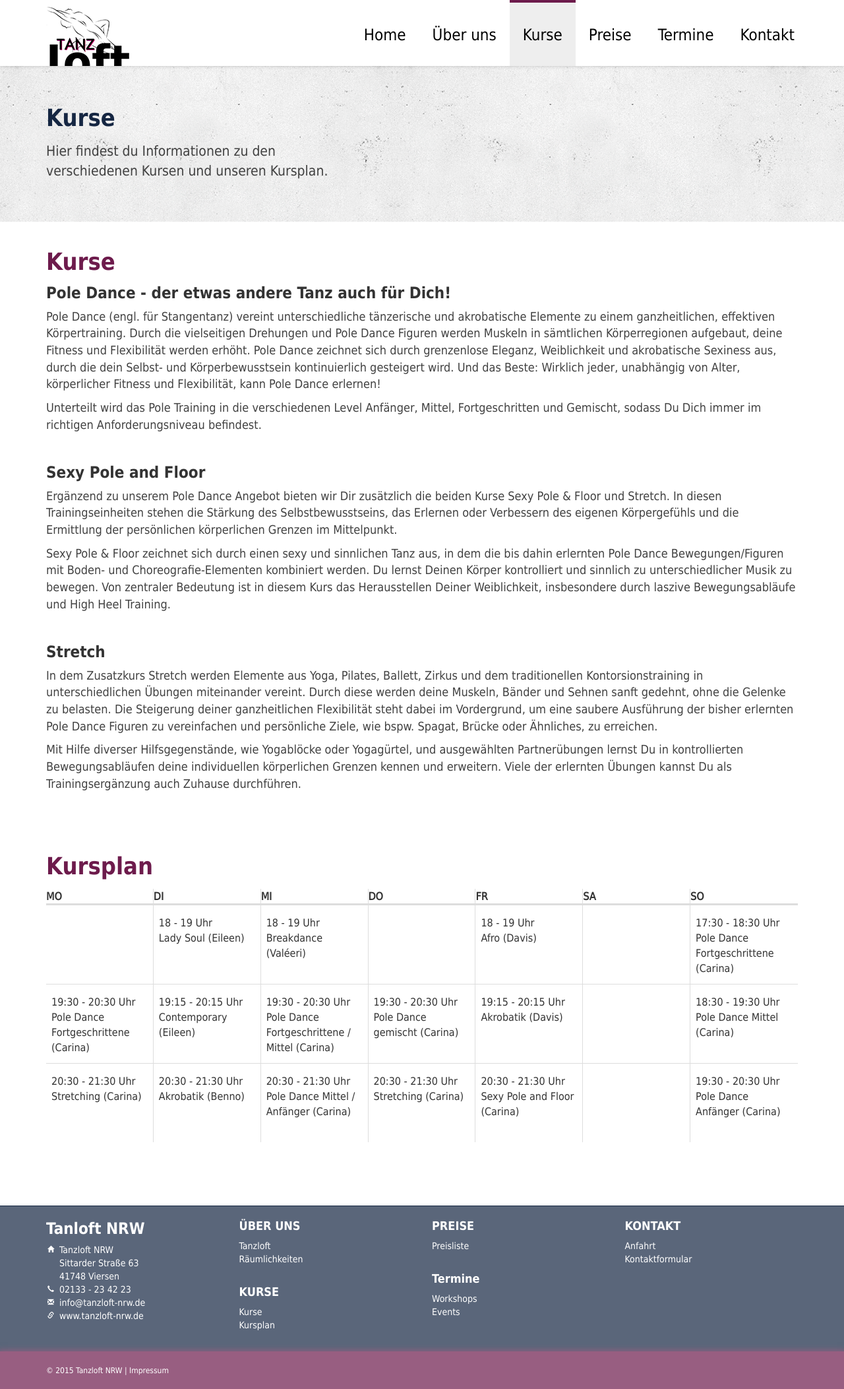
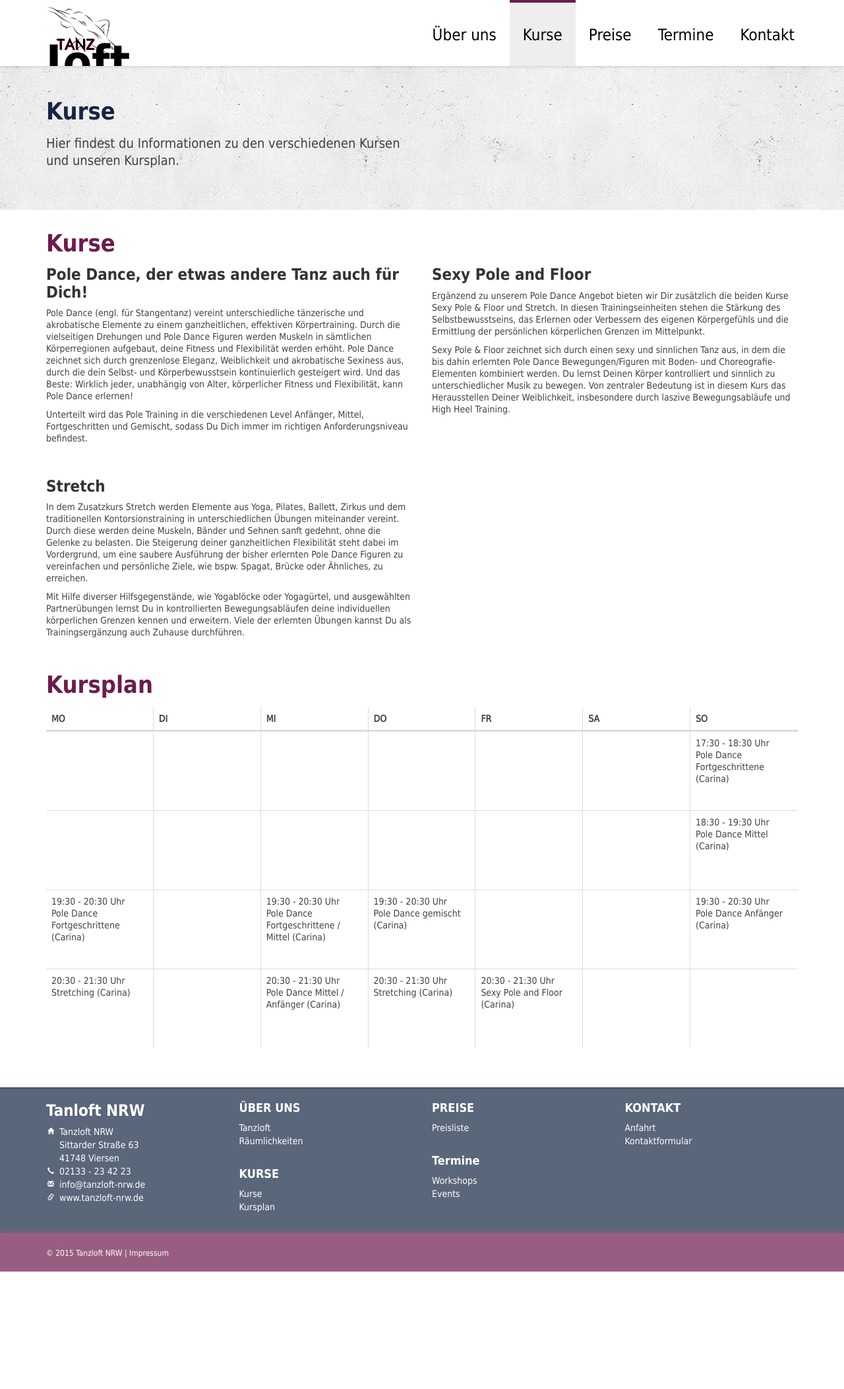
Before and after one commit to broexkesthier/test, a PHP site: page /tanzloft/kurse.php in a window 1280 px wide. Shown: the whole page at 66% size. After the commit the page ends 1927 px from the top, so only its background shows below. Run offline with PHP 8.4, Linux system fonts and the light colour scheme; some libraries are stand-ins or nearby versions.

Commit message:
Anpassungen Tanzloft

```diff
--- a/css/main.css
+++ b/css/main.css
@@ -140,33 +143,56 @@ section:nth-child(even) .open > .dropdown-toggle.btn-default {
 /* SECTIONS */
 section p {
 	color: #414141;
-	font-size: 18px;
+	font-size: 14px;
+	line-height: 18px;
+}
+section .col-sm-4 {
+	margin-bottom: 20px;
+	text-align: center;
+}
+section .col-sm-4 p {
+	font-size: 16px;
+	font-weight: bold;
+	line-height: 20px;
+}
+section .col-sm-4 img {
+	width: 100%;
+	height: auto;
+	max-width: 240px;
+	margin-bottom: 20px;
 }
 section:nth-child(even) { background-color: #e6e6e6; }
-section:nth-child(even) .col-md-6:first-child { text-align: center; }
-section:nth-child(even) .col-md-6:last-child,
-section:nth-child(odd) .col-md-6:first-child { margin-top: 50px; }
-.ueber-uns .col-md-6:first-child { margin-top: 0 !important; }
-section:nth-child(even) h2 { color: #152642; }
-section:nth-child(odd) h2 { color: #6d1b4c; }
-.wegbeschreibung { margin-top: 60px; }
-.wegbeschreibung .col-md-6:first-child { margin-top: 20px !important; }
+section:nth-child(even) .col-sm-6:first-child { text-align: center; }
+section:nth-child(even) .col-sm-6:last-child,
+section:nth-child(odd) .col-sm-6:first-child { margin: 20px 0; }
+.ueber-uns .col-sm-6:first-child { margin-top: 0 !important; }
+section:nth-child(even) h2 { color: #152642; padding: 0 0 15px 0; }
+section:nth-child(odd) h2 { color: #6d1b4c; padding: 0 0 15px 0; }
+
 /* JUMBOTRON */
 .jumbotron {
 	background-color: transparent;
 	background-image: url('../img/concrete_wall_2.png');
 }
-.jumbotron p { font-family: 'dejavu_sanscondensed'; }
+.jumbotron p {
+	font-size: 20px;
+	line-height: 26px;
+	font-family: 'dejavu_sanscondensed';
+}
 
 /* TABLE */
 table th,
 table td { width: 100%; }
+table p {
+	padding: 8px;
+	margin-bottom: 0;
+}
 .kurse thead,
 .kurse td { display: none; }
 .kurse td[data-label] {
 	display: block;
 	position: relative;
-	padding-top: 15px;
+	padding: 30px 0 8px 0;
 }
 .kurse td:before {
 	content: attr(data-label);
@@ -283,6 +303,12 @@ footer a:hover {
 	.nav li > a { padding: 38px 20px; }
 	.nav > li > a:hover,
 	.nav > li > a:focus { background-color: transparent; }
+	.content .row { margin-bottom: 20px; }
+	section:nth-child(even) .col-sm-6:last-child,
+	section:nth-child(odd) .col-sm-6:first-child { margin-top: 50px; }
+	section:nth-child(odd) .content .col-sm-6:first-child { margin-top: 0; }
+	.wegbeschreibung { margin-top: 110px; }
+	.wegbeschreibung .col-sm-6:first-child { margin-top: -80px !important; }
 	footer .col-md-3 {
 		width: 25%;
 		float: left;
@@ -301,10 +327,27 @@ footer a:hover {
 		width: 16.66666666666667%;
 		border-right: 1px solid #ddd;
 	}
+	.kurse td[data-label] {
+		padding: 0;
+		font-size: 14px;
+	}
 	.kurse th:last-child,
 	.kurse td:last-child { border-right: 0; }
-	.kurse td { height: 120px; }
+	.kurse td {
+		height: 120px;
+		display: block;
+	}
 	.kurse th { padding-left: 10px; }
+	footer section:nth-child(odd) {
+		display: block;
+		font-size: 14px;
+		border-top: 1px solid #152642;
+		background-color: rgba(21,38,66,0.7);
+	}
+	footer section:nth-child(even) {
+		-webkit-box-shadow: 0 0 8px 2px rgba(151,93,128,0.8);
+		box-shadow: 		0 0 8px 2px rgba(151,93,128,0.8);
+	}
 }
 
 /* Medium devices (desktops, 992px and up) */
--- a/footer.php
+++ b/footer.php
@@ -15,13 +15,13 @@
                             <h4>ÜBER UNS</h4>
                             <ul>
                                 <li><a href="<?=BASE?>ueber-uns.php">Tanzloft</a></li>
-                                <li><a href="<?=BASE?>ueber-uns.php">Räumlichkeiten</a></li>
+                                <li><a href="<?=BASE?>ueber-uns.php#raeumlichkeiten">Räumlichkeiten</a></li>
                             </ul>
                             <br>
                             <h4>KURSE</h4>
                             <ul>
                                 <li><a href="<?=BASE?>kurse.php">Kurse</a></li>
-                                <li<a href="<?=BASE?>kurse.php">Kursplan</a></li>
+                                <li><a href="<?=BASE?>kurse.php#kursplan">Kursplan</a></li>
                             </ul>
                         </div>
                         <div class="col-md-3">
@@ -40,7 +40,7 @@
                             <h4>KONTAKT</h4>
                             <ul>
                                 <li><a href="<?=BASE?>kontakt.php">Anfahrt</a></li>
-                                <li><a href="<?=BASE?>kontakt.php">Kontaktformular</a></li>
+                                <li><a href="<?=BASE?>kontakt.php#kontaktformular">Kontaktformular</a></li>
                             </ul>
                         </div>
                     </div>
--- a/head.php
+++ b/head.php
@@ -19,10 +19,10 @@
     }
 ?>
 <!doctype html>
-<!--[if lt IE 7]>      <html class="no-js lt-ie9 lt-ie8 lt-ie7" lang=""> <![endif]-->
-<!--[if IE 7]>         <html class="no-js lt-ie9 lt-ie8" lang=""> <![endif]-->
-<!--[if IE 8]>         <html class="no-js lt-ie9" lang=""> <![endif]-->
-<!--[if gt IE 8]><!--> <html class="no-js" lang=""> <!--<![endif]-->
+<!--[if lt IE 7]>       <html class="no-js lt-ie9 lt-ie8 lt-ie7" lang=""> <![endif]-->
+<!--[if IE 7]>          <html class="no-js lt-ie9 lt-ie8" lang=""> <![endif]-->
+<!--[if IE 8]>          <html class="no-js lt-ie9" lang=""> <![endif]-->
+<!--[if gt IE 8]><!-->  <html class="no-js" lang=""> <!--<![endif]-->
     <head>
         <meta charset="utf-8">
         <meta http-equiv="X-UA-Compatible" content="IE=edge,chrome=1">
@@ -51,7 +51,6 @@
                 </div>
                 <nav class="collapse navbar-collapse bs-navbar-collapse ">
                     <ul class="nav navbar-nav navbar-right">
-                        <li class="<?=naviActive('index')?>"><a href="<?=BASE?>index.php">Home</a></li>
                         <li class="<?=naviActive('ueber-uns')?>"><a href="<?=BASE?>ueber-uns.php">Über uns</a></li>
                         <li class="<?=naviActive('kurse')?>"><a href="<?=BASE?>kurse.php">Kurse</a></li>
                         <li class="<?=naviActive('preise')?>"><a href="<?=BASE?>preise.php">Preise</a></li>
--- a/kurse.php
+++ b/kurse.php
@@ -3,7 +3,7 @@
     <section class="jumbotron">
         <div class="container">
             <div class="row">
-                <div class="col-md-5">
+                <div class="col-md-6">
                     <h2>Kurse</h2>
                     <p>Hier findest du Informationen zu den verschiedenen Kursen und unseren Kursplan.</p>
                 </div>
@@ -13,60 +13,77 @@
     <section>
         <div class="container content">
         <h2>Kurse</h2>
-            <h3>Pole Dance  - der etwas andere Tanz auch für Dich!</h3>
+        <div class="row">
+            <div class="col-sm-6">
+                <h3>Pole Dance, der etwas andere Tanz auch für Dich!</h3>
                 <p>Pole Dance (engl. für Stangentanz) vereint unterschiedliche tänzerische und akrobatische Elemente zu einem ganzheitlichen, effektiven Körpertraining. Durch die vielseitigen Drehungen und Pole Dance Figuren werden Muskeln in sämtlichen Körperregionen aufgebaut, deine Fitness und Flexibilität werden erhöht. Pole Dance zeichnet sich durch grenzenlose Eleganz, Weiblichkeit und akrobatische  Sexiness aus, durch die dein Selbst- und Körperbewusstsein kontinuierlich gesteigert wird. Und das Beste: Wirklich jeder, unabhängig von Alter, körperlicher Fitness und Flexibilität, kann Pole Dance erlernen!</p>
                 <p>Unterteilt wird das Pole Training in die verschiedenen Level Anfänger, Mittel, Fortgeschritten und Gemischt, sodass Du Dich immer im richtigen Anforderungsniveau befindest.</p>
-            <p>&nbsp;</p>
+            </div>
+            <div class="col-sm-6">
                 <h3>Sexy Pole and Floor</h3>
                 <p>Ergänzend zu unserem Pole Dance Angebot bieten wir Dir zusätzlich die beiden Kurse Sexy Pole & Floor und Stretch. In diesen Trainingseinheiten stehen die Stärkung des Selbstbewusstseins, das Erlernen oder Verbessern des eigenen Körpergefühls und die Ermittlung der persönlichen körperlichen Grenzen im Mittelpunkt.</p>
                 <p>Sexy Pole & Floor zeichnet sich durch einen sexy und sinnlichen Tanz aus, in dem die bis dahin erlernten Pole Dance Bewegungen/Figuren mit Boden- und Choreografie-Elementen kombiniert werden. Du lernst Deinen Körper kontrolliert und sinnlich zu unterschiedlicher Musik zu bewegen. Von zentraler Bedeutung ist in diesem Kurs das Herausstellen Deiner Weiblichkeit, insbesondere durch laszive Bewegungsabläufe und High Heel Training.</p>
-            <p>&nbsp;</p>
+            </div>
+        </div>
+        <div class="row">
+            <div class="col-sm-6">
                 <h3>Stretch</h3>
                 <p>In dem Zusatzkurs Stretch werden Elemente aus Yoga, Pilates, Ballett, Zirkus und dem traditionellen Kontorsionstraining in unterschiedlichen Übungen miteinander vereint. Durch diese werden deine Muskeln, Bänder und Sehnen sanft gedehnt, ohne die Gelenke zu belasten. Die Steigerung deiner ganzheitlichen Flexibilität steht dabei im Vordergrund, um eine saubere Ausführung der bisher erlernten Pole Dance Figuren zu vereinfachen und persönliche Ziele, wie bspw. Spagat, Brücke oder Ähnliches, zu erreichen.</p>
                 <p>Mit Hilfe diverser Hilfsgegenstände, wie Yogablöcke oder Yogagürtel, und ausgewählten Partnerübungen lernst Du in kontrollierten Bewegungsabläufen deine individuellen körperlichen Grenzen kennen und erweitern. Viele der erlernten Übungen kannst Du als Trainingsergänzung auch Zuhause durchführen.</p>
-            <p>&nbsp;</p><p>&nbsp;</p>
-            <h2>Kursplan</h2>
+            </div>
+        </div>
+            <h2 id="kursplan">Kursplan</h2>
             <table class="table table-hover kurse">
                 <thead>
-                    <th>MO</th>
-                    <th>DI</th>
-                    <th>MI</th>
-                    <th>DO</th>
-                    <th>FR</th>
-                    <th>SA</th>
-                    <th>SO</th>
+                    <tr>
+                        <th><p>MO</p></th>
+                        <th><p>DI</p></th>
+                        <th><p>MI</p></th>
+                        <th><p>DO</p></th>
+                        <th><p>FR</p></th>
+                        <th><p>SA</p></th>
+                        <th><p>SO</p></th>
+                    </tr>
                 </thead>
                 <tbody>
                     <tr>
                         <td><p>&nbsp;</p></td>
-                        <td data-label="Dienstag">18 - 19 Uhr<br>Lady Soul (Eileen)</td>
-                        <td data-label="Mittwoch">18 - 19 Uhr<br>Breakdance (Valéeri)</td>
                         <td><p>&nbsp;</p></td>
-                        <td data-label="Freitag">18 - 19 Uhr<br>Afro (Davis)</td>
                         <td><p>&nbsp;</p></td>
-                        <td data-label="Sonntag">17:30 - 18:30 Uhr<br>Pole Dance Fortgeschrittene (Carina)</td>
+                        <td><p>&nbsp;</p></td>
+                        <td><p>&nbsp;</p></td>
+                        <td><p>&nbsp;</p></td>
+                        <td data-label="Sonntag"><p>17:30 - 18:30 Uhr<br>Pole Dance Fortgeschrittene (Carina)</p></td>
                     </tr>
                     <tr>
-                        <td data-label="Montag">19:30 - 20:30 Uhr<br>Pole Dance Fortgeschrittene (Carina)</td>
-                        <td data-label="Dienstag">19:15 - 20:15 Uhr<br>Contemporary (Eileen)</td>
-                        <td data-label="Mittwoch">19:30 - 20:30 Uhr<br>Pole Dance Fortgeschrittene / Mittel (Carina)</td>
-                        <td data-label="Donnerstag">19:30 - 20:30 Uhr<br>Pole Dance gemischt (Carina)</td>
-                        <td data-label="Freitag">19:15 - 20:15 Uhr<br>Akrobatik (Davis)</td>
                         <td><p>&nbsp;</p></td>
-                        <td data-label="Sonntag">18:30 - 19:30 Uhr<br>Pole Dance Mittel (Carina)</td>
+                        <td><p>&nbsp;</p></td>
+                        <td><p>&nbsp;</p></td>
+                        <td><p>&nbsp;</p></td>
+                        <td><p>&nbsp;</p></td>
+                        <td><p>&nbsp;</p></td>
+                        <td data-label="Sonntag"><p>18:30 - 19:30 Uhr<br>Pole Dance Mittel (Carina)</p></td>
                     </tr>
                     <tr>
-                        <td data-label="Montag">20:30 - 21:30 Uhr<br>Stretching (Carina)</td>
-                        <td data-label="Dienstag">20:30 - 21:30 Uhr<br>Akrobatik (Benno)</td>
-                        <td data-label="Mittwoch">20:30 - 21:30 Uhr<br>Pole Dance Mittel / Anfänger (Carina)</td>
-                        <td data-label="Donnerstag">20:30 - 21:30 Uhr<br>Stretching (Carina)</td>
-                        <td data-label="Freitag">20:30 - 21:30 Uhr<br>Sexy Pole and Floor (Carina)</td>
+                        <td data-label="Montag"><p>19:30 - 20:30 Uhr<br>Pole Dance Fortgeschrittene (Carina)</p></td>
                         <td><p>&nbsp;</p></td>
-                        <td data-label="Sonntag">19:30 - 20:30 Uhr<br>Pole Dance Anfänger (Carina)</td>
+                        <td data-label="Mittwoch"><p>19:30 - 20:30 Uhr<br>Pole Dance Fortgeschrittene / Mittel (Carina)</p></td>
+                        <td data-label="Donnerstag"><p>19:30 - 20:30 Uhr<br>Pole Dance gemischt (Carina)</p></td>
+                        <td><p>&nbsp;</p></td>
+                        <td><p>&nbsp;</p></td>
+                        <td data-label="Sonntag"><p>19:30 - 20:30 Uhr<br>Pole Dance Anfänger (Carina)</p></td>
                     </tr>
-                </tbod>
+                    <tr>
+                        <td data-label="Montag"><p>20:30 - 21:30 Uhr<br>Stretching (Carina)</p></td>
+                        <td><p>&nbsp;</p></td>
+                        <td data-label="Mittwoch"><p>20:30 - 21:30 Uhr<br>Pole Dance Mittel / Anfänger (Carina)</p></td>
+                        <td data-label="Donnerstag"><p>20:30 - 21:30 Uhr<br>Stretching (Carina)</p></td>
+                        <td data-label="Freitag"><p>20:30 - 21:30 Uhr<br>Sexy Pole and Floor (Carina)</p></td>
+                        <td><p>&nbsp;</p></td>
+                        <td><p>&nbsp;</p></td>
+                    </tr>
+                </tbody>
             </table>
-            <p>&nbsp;</p>
         </div>
     </section>
 
--- a/termine.php
+++ b/termine.php
@@ -12,6 +12,8 @@
     </section>
     <section>
         <div class="container content ueber-uns">
+            <div class="row">
+                <div class="col-md-7">
                     <h2>Was Tanzloft besonders macht</h2>
                     <p>
                         <strong>Das erwartet Dich im Tanzloft NRW:</strong><br>
@@ -20,7 +22,8 @@
                     <p>Wir bieten Dir abwechslungsreiche Tanzelemente, in denen deine individuellen Fähigkeiten einbezogen und gefördert werden. Jeder kann den Unterricht durch persönliche Wünsche und Anregungen ein Stück weit mitgestalten.</p>
                     <p>Die Tanzkurse werden von jungen und motivierten Trainerinnen und Trainern  geleitet. Alle Tanzlehrer/innen besitzen eine Trainerlizenz und nehmen regelmäßig an Weiterbildungen, zu denen Präventivmaßnahmen und Erste-Hilfe Kurse gehören, teil. Dadurch bleibt der Tanzunterricht dynamisch, sicher und aktuell.</p>
                     <p>Wir freuen uns auf Dich!</p>
-            <p>&nbsp;</p>
+                </div>
+            </div>
         </div>
     </section>
 
```
Also changed, not shown: other parts of css/main.css (+12 -13 lines), index.php (+8 -8 lines), kontakt.php (+4 -4 lines), preise.php (+27 -22 lines), ueber-uns.php (+12 -19 lines). Lines whose indentation alone changed are shown as unchanged.
